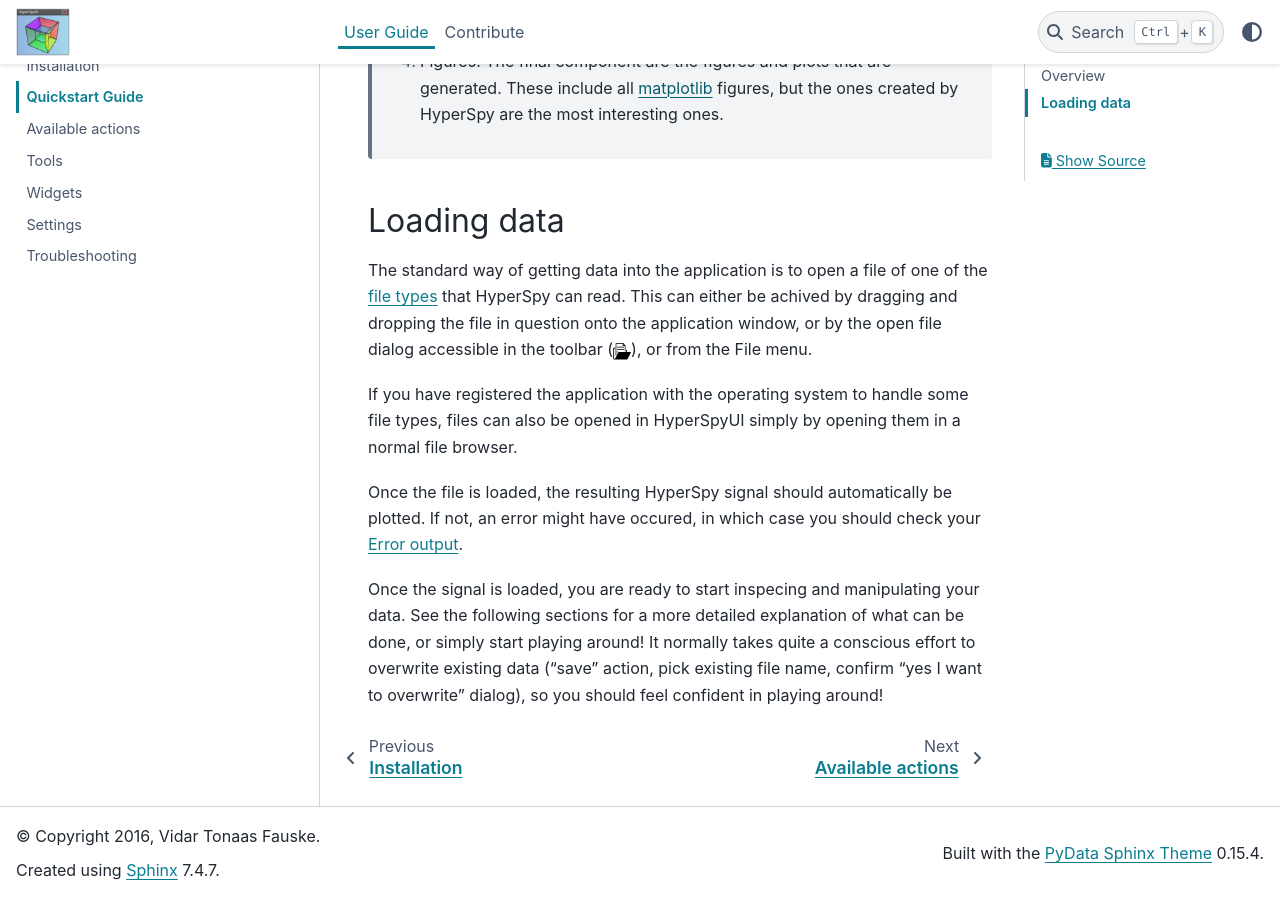
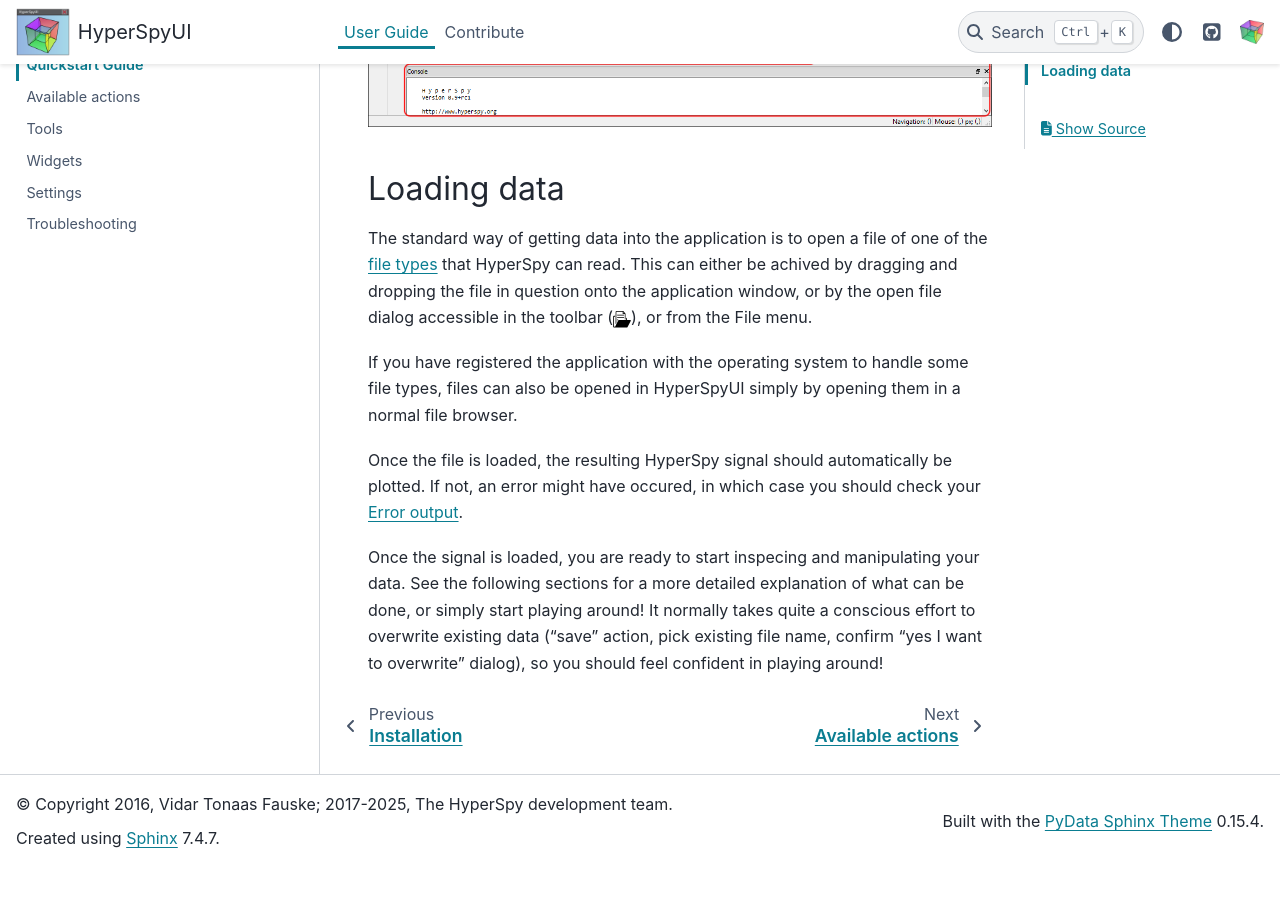
Before and after one commit to hyperspy/hyperspyUI, a Sphinx documentation site: the page built from doc/source/quickstart.rst, in a window 1280 px wide and 900 px high, scrolled down 1413 px. Built offline with Sphinx 7.4.7 and the PyData theme 0.15.4, drawn with Linux system fonts in a browser that asks for light colours; pages that are not in the unit, such as notebooks, are missing from menus; after the commit the page ends 2281 px from its top, so only the background shows below that.

```diff
--- a/doc/source/conf.py
+++ b/doc/source/conf.py
@@ -14,6 +14,8 @@
 # serve to show the default.
 
 import os
+
+from datetime import datetime
 
 from hyperspyui import __version__
 
@@ -58,7 +60,7 @@ master_doc = "index"
 
 # General information about the project.
 project = "HyperSpyUI"
-copyright = "2016, Vidar Tonaas Fauske"
+copyright = f"2016, Vidar Tonaas Fauske; 2017-{datetime.today().year}, The HyperSpy development team"
 author = "Vidar Tonaas Fauske"
 
 # The version info for the project you're documenting, acts as replacement for
@@ -124,7 +126,20 @@ html_theme = "pydata_sphinx_theme"
 # Theme options are theme-specific and customize the look and feel of a theme
 # further.  For a list of options available for each theme, see the
 # documentation.
-# html_theme_options = {}
+html_theme_options = {
+    "logo": {
+        "text": "HyperSpyUI",
+    },
+    "icon_links": [
+        {
+            "name": "HyperSpy",
+            "url": "https://hyperspy.org",
+            "icon": "_static/hyperspy.ico",
+            "type": "local",
+        },
+    ],
+    "github_url": "https://github.com/hyperspy/hyperspyui",
+}
 
 # Add any paths that contain custom themes here, relative to this directory.
 # html_theme_path = []
@@ -138,7 +153,11 @@ html_theme = "pydata_sphinx_theme"
 
 # The name of an image file (relative to this directory) to place at the top
 # of the sidebar.
-html_logo = "header_logo.png"
+html_logo = "_static/header_logo.png"
+
+favicons = [
+    "header_logo.png",
+]
 
 # The name of an image file (within the static path) to use as favicon of the
 # docs.  This file should be a Windows icon file (.ico) being 16x16 or 32x32
@@ -148,7 +167,7 @@ html_logo = "header_logo.png"
 # Add any paths that contain custom static files (such as style sheets) here,
 # relative to this directory. They are copied after the builtin static files,
 # so a file named "default.css" will overwrite the builtin "default.css".
-html_static_path = []
+html_static_path = ["_static"]
 
 # Add any extra paths that contain custom files (such as robots.txt or
 # .htaccess) here, relative to this directory. These files are copied
--- a/doc/source/quickstart.rst
+++ b/doc/source/quickstart.rst
@@ -32,22 +32,21 @@ Overview
 
 The user interface is based on top of Qt_, and have four main components:
 
+#)  Menus: Most of the :ref:`actions <actions>` you can do have a menu
+    entry.
+#)  Toolbars: Several :ref:`actions <actions>` have their own button on a
+    toolbar, and all interactive :ref:`tools-section` are here as well.
+#)  :ref:`widgets-section`: These are small panels or windows that can be
+    moved, and are always open unless explicitly closed. Their content
+    and behavior can vary widely, and includes the :ref:`data-widget`
+    and the :ref:`console-widget`.
+#)  Figures: The final component are the figures and plots that are
+    generated. These include all `matplotlib`_ figures, but the ones created
+    by HyperSpy are the most interesting ones.
+
 .. image:: ui_overview.png
 
 .. _Qt: https://www.qt.io/
-
-    #)  Menus: Most of the :ref:`actions <actions>` you can do have a menu
-        entry.
-    #)  Toolbars: Several :ref:`actions <actions>` have their own button on a
-        toolbar, and all interactive :ref:`tools-section` are here as well.
-    #)  :ref:`widgets-section`: These are small panels or windows that can be
-        moved, and are always open unless explicitly closed. Their content
-        and behavior can vary widely, and includes the :ref:`data-widget`
-        and the :ref:`console-widget`.
-    #)  Figures: The final component are the figures and plots that are
-        generated. These include all `matplotlib`_ figures, but the ones created
-        by HyperSpy are the most interesting ones.
-
 .. _matplotlib: http://matplotlib.org/
 
 
--- a/pyproject.toml
+++ b/pyproject.toml
@@ -67,6 +67,7 @@ file = "COPYING.txt"
   "sphinx > 5.2",
   "pydata_sphinx_theme",
   "sphinx-copybutton",
+  "sphinx-favicon",
   "sphinxcontrib-towncrier",
   # Until sphinxcontrib-towncrier supports more recent version
   "towncrier <24",
```
Also changed, not shown: doc/source/_static/header_logo.png (renamed from doc/source/header_logo.png), doc/source/_static/hyperspy.ico (added), 2 other files.
